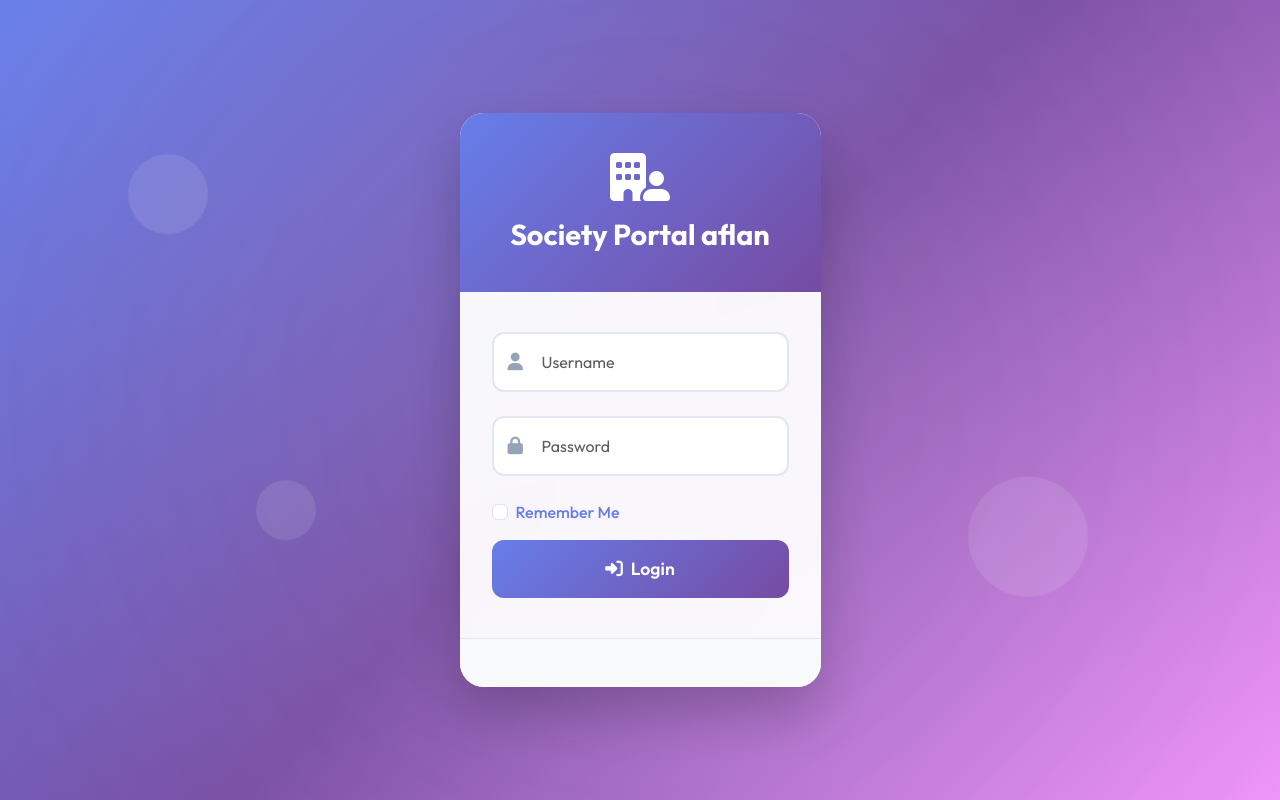
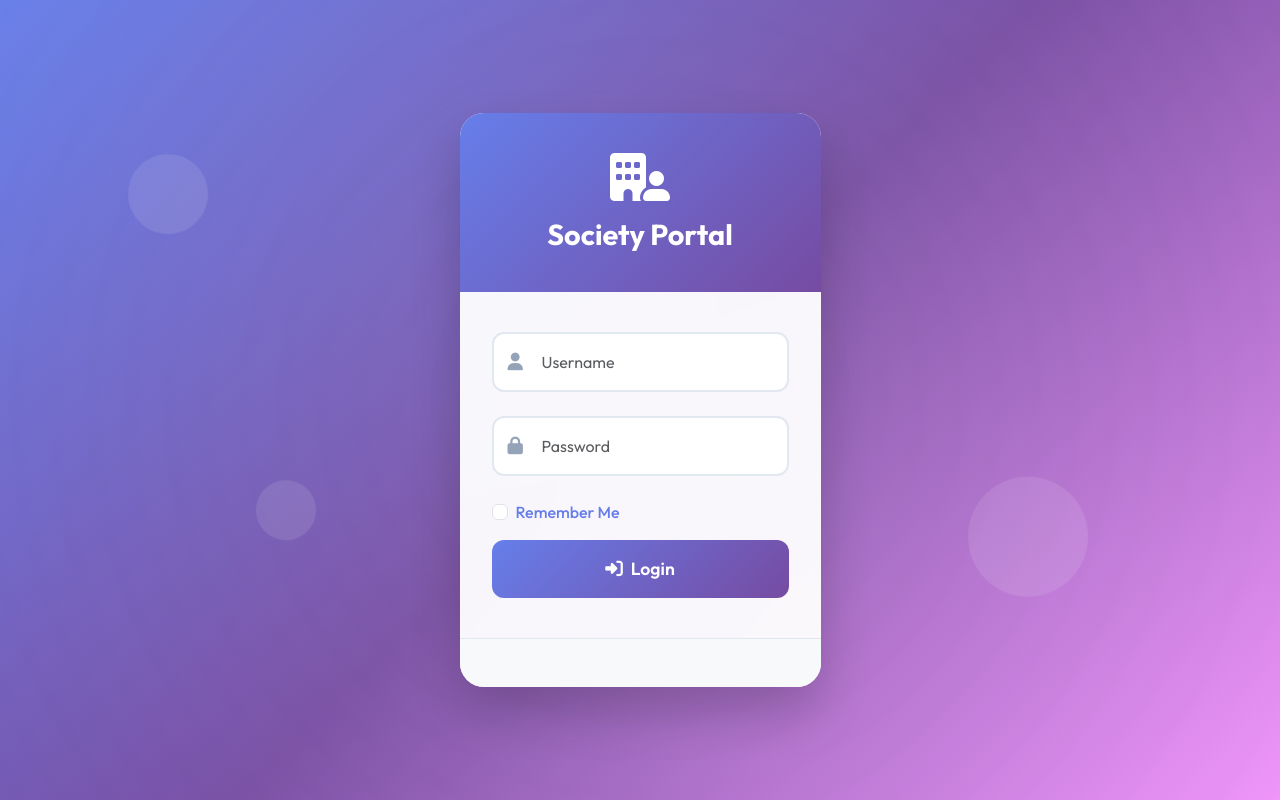
Before and after one commit to afsanmohammed7562-maker/Society-Mangement-System, a PHP site: page /auth/login.php in a window 1280 px wide. Run offline with PHP 8.4, Linux system fonts and the light colour scheme.

Commit message:
rearange

```diff
--- a/society-management64/auth/login.php
+++ b/society-management64/auth/login.php
@@ -233,7 +233,7 @@ if ($_SERVER["REQUEST_METHOD"] == "POST") {
     <div class="login-card">
         <div class="login-card-header">
             <i class="fa-solid fa-building-user"></i>
-            <h3>Society Portal aflan</h3>
+            <h3>Society Portal</h3>
         </div>
         <div class="login-card-body">
             <?php if($error): ?>
```
